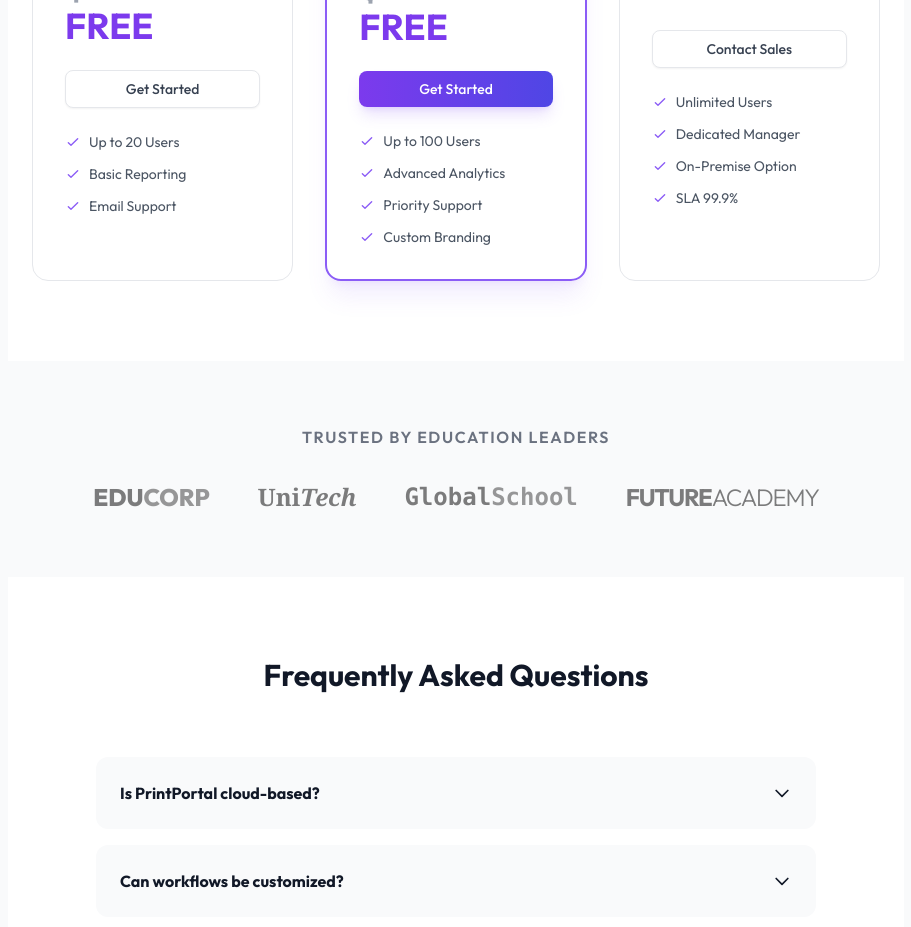
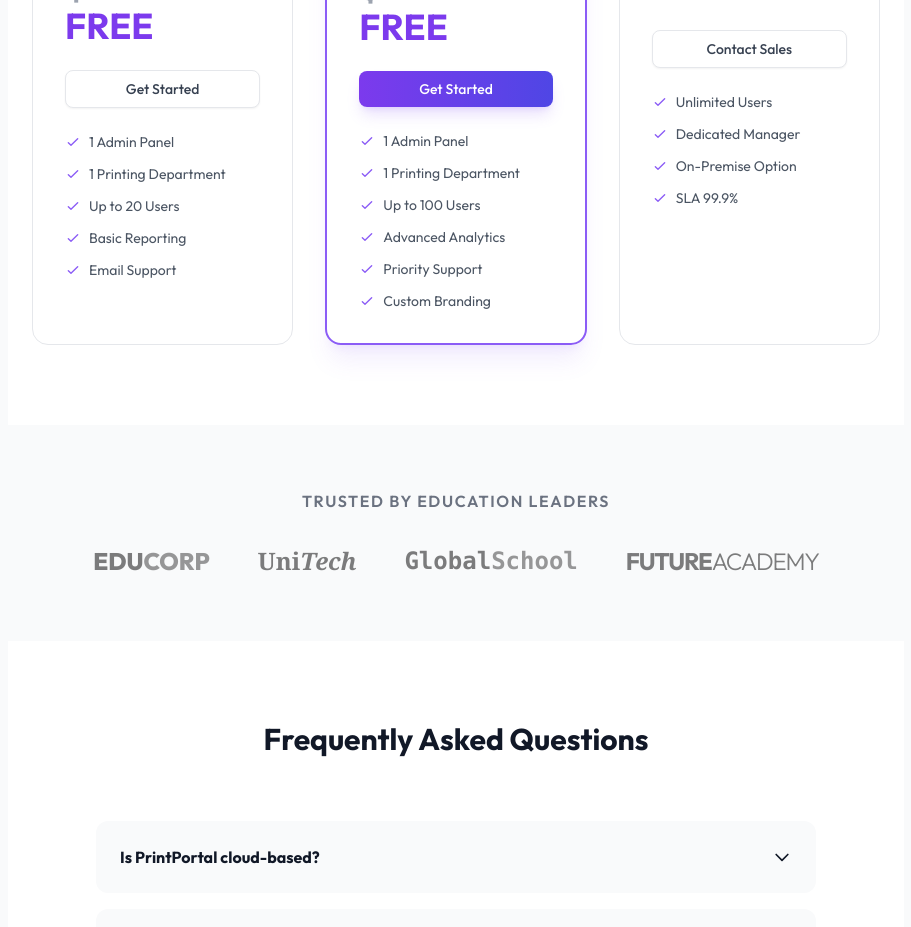
Before and after one commit to sh1vam-03/printportal, a React (Vite) app in the folder client/: page / in a window 1280 px wide. Shown: the part 4540-5467 px from the top of the page, without its empty margins (184-1095 px from the left). Built offline with nearby package versions, Linux system fonts and the light colour scheme; no server answers.

Commit message:
feat: Add Admin Panel and Printing Department features to pricing plan lists.

```diff
--- a/client/src/pages/public/LandingPage.jsx
+++ b/client/src/pages/public/LandingPage.jsx
@@ -279,6 +279,8 @@ const LandingPage = () => {
                             </div>
                             <Button className="w-full mb-6" variant="secondary" onClick={() => navigate("/register?plan=STARTER")}>Get Started</Button>
                             <ul className="space-y-3 text-sm text-gray-600">
+                                <li className="flex items-center gap-2"><svg className="w-4 h-4 text-brand-500" fill="none" viewBox="0 0 24 24" stroke="currentColor"><path strokeLinecap="round" strokeLinejoin="round" strokeWidth={2} d="M5 13l4 4L19 7" /></svg> 1 Admin Panel</li>
+                                <li className="flex items-center gap-2"><svg className="w-4 h-4 text-brand-500" fill="none" viewBox="0 0 24 24" stroke="currentColor"><path strokeLinecap="round" strokeLinejoin="round" strokeWidth={2} d="M5 13l4 4L19 7" /></svg> 1 Printing Department</li>
                                 <li className="flex items-center gap-2"><svg className="w-4 h-4 text-brand-500" fill="none" viewBox="0 0 24 24" stroke="currentColor"><path strokeLinecap="round" strokeLinejoin="round" strokeWidth={2} d="M5 13l4 4L19 7" /></svg> Up to 20 Users</li>
                                 <li className="flex items-center gap-2"><svg className="w-4 h-4 text-brand-500" fill="none" viewBox="0 0 24 24" stroke="currentColor"><path strokeLinecap="round" strokeLinejoin="round" strokeWidth={2} d="M5 13l4 4L19 7" /></svg> Basic Reporting</li>
                                 <li className="flex items-center gap-2"><svg className="w-4 h-4 text-brand-500" fill="none" viewBox="0 0 24 24" stroke="currentColor"><path strokeLinecap="round" strokeLinejoin="round" strokeWidth={2} d="M5 13l4 4L19 7" /></svg> Email Support</li>
@@ -295,6 +297,8 @@ const LandingPage = () => {
                             </div>
                             <Button className="w-full mb-6 shadow-lg shadow-brand-500/20" onClick={() => navigate("/register?plan=PROFESSIONAL")}>Get Started</Button>
                             <ul className="space-y-3 text-sm text-gray-600">
+                                <li className="flex items-center gap-2"><svg className="w-4 h-4 text-brand-500" fill="none" viewBox="0 0 24 24" stroke="currentColor"><path strokeLinecap="round" strokeLinejoin="round" strokeWidth={2} d="M5 13l4 4L19 7" /></svg> 1 Admin Panel</li>
+                                <li className="flex items-center gap-2"><svg className="w-4 h-4 text-brand-500" fill="none" viewBox="0 0 24 24" stroke="currentColor"><path strokeLinecap="round" strokeLinejoin="round" strokeWidth={2} d="M5 13l4 4L19 7" /></svg> 1 Printing Department</li>
                                 <li className="flex items-center gap-2"><svg className="w-4 h-4 text-brand-500" fill="none" viewBox="0 0 24 24" stroke="currentColor"><path strokeLinecap="round" strokeLinejoin="round" strokeWidth={2} d="M5 13l4 4L19 7" /></svg> Up to 100 Users</li>
                                 <li className="flex items-center gap-2"><svg className="w-4 h-4 text-brand-500" fill="none" viewBox="0 0 24 24" stroke="currentColor"><path strokeLinecap="round" strokeLinejoin="round" strokeWidth={2} d="M5 13l4 4L19 7" /></svg> Advanced Analytics</li>
                                 <li className="flex items-center gap-2"><svg className="w-4 h-4 text-brand-500" fill="none" viewBox="0 0 24 24" stroke="currentColor"><path strokeLinecap="round" strokeLinejoin="round" strokeWidth={2} d="M5 13l4 4L19 7" /></svg> Priority Support</li>
```
